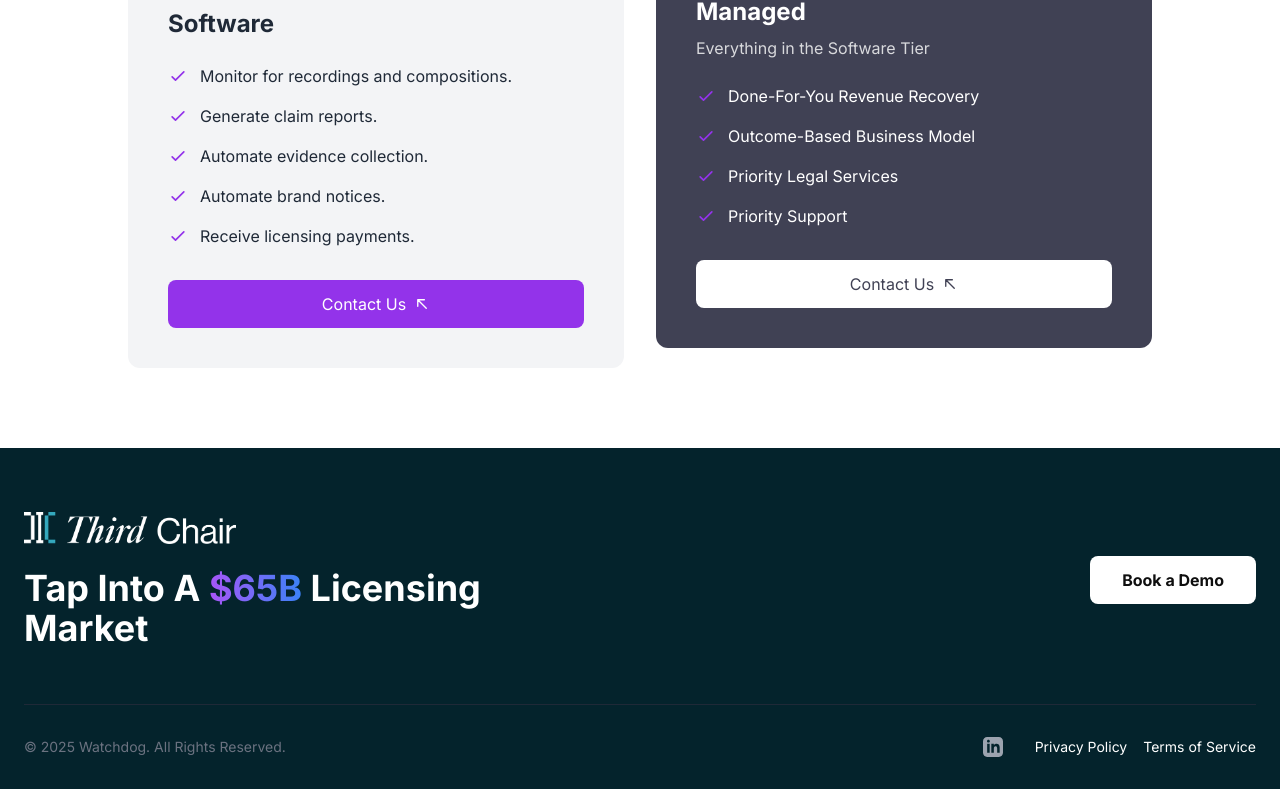
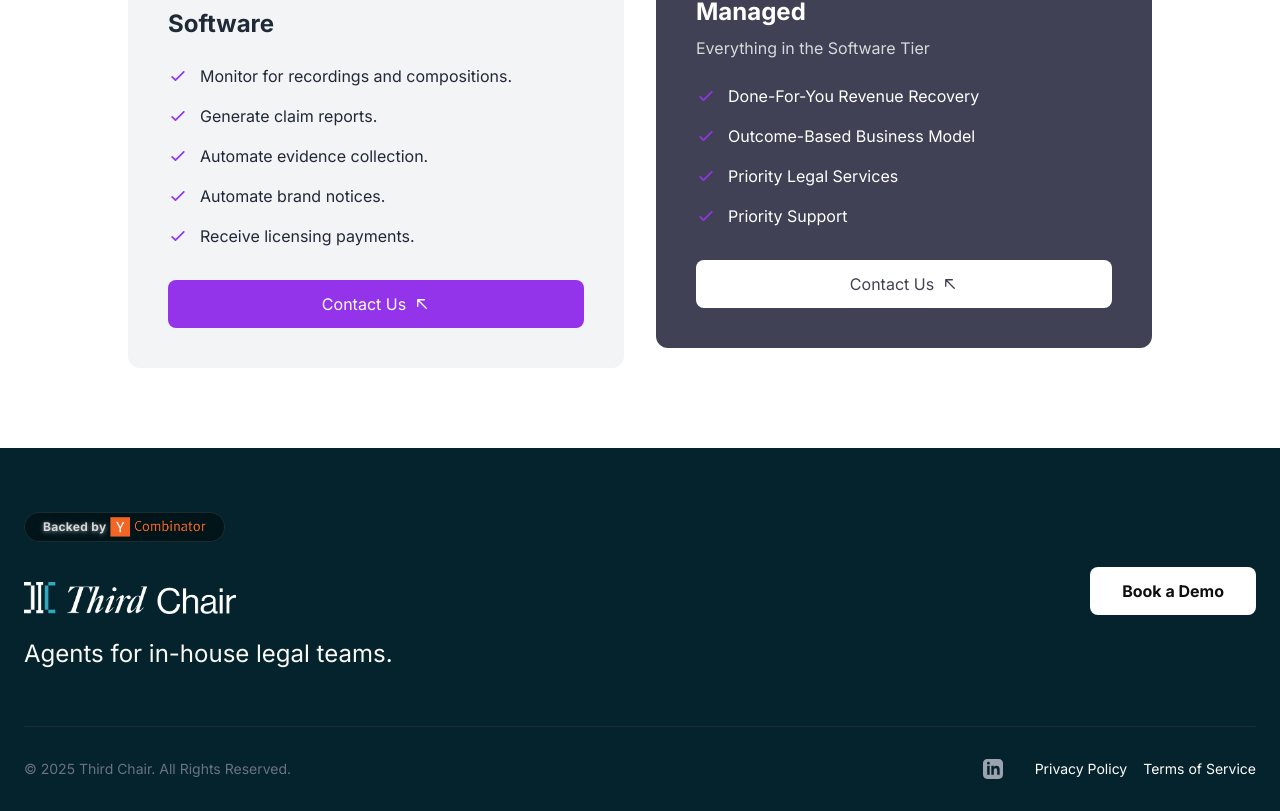
Before and after one commit to voice-guardian/landing, a React (Vite) app: page /enforcement in a window 1280 px wide. Shown: the part 4456-5267 px from the top of the page. Before the commit the page ends 5245 px from the top, so only its background shows below. Built offline with nearby package versions, Linux system fonts and the light colour scheme; no server answers; a web font is replaced by a local one; what spotify-web-api-js would draw is missing.

Commit message:
update: logo in homepage

```diff
--- a/index.html
+++ b/index.html
@@ -16,7 +16,7 @@
     <meta name="twitter:site" content="@watchdog" />
     <meta name="twitter:image" content="/images/og-embed.webp" />
 
-    <link rel="icon" href="/images/watchdog-logo.webp" />
+    <link rel="icon" href="/images/logo-small.png" />
     <link rel="stylesheet" href="/src/index.css" />
 
     <script>
--- a/src/components/Footer.tsx
+++ b/src/components/Footer.tsx
@@ -23,6 +23,16 @@ const Footer: React.FC = () => {
         <div className="flex flex-col md:flex-row justify-between items-start md:items-center mb-14">
           {/* Left - Logo + Headline */}
           <div className="max-w-lg mb-10 md:mb-0">
+            {/* YC Pill */}
+            <div className="flex flex-col items-start mb-4">
+              <div className="relative backdrop-blur-lg bg-black/40 border border-white/10 text-white/80 px-4 py-0.5 rounded-full inline-flex text-xs font-semibold tracking-wide">
+                <div className="flex items-center relative z-10 p-0.5">
+                  <p style={{ textShadow: "0 1px 4px rgba(255,255,255,0.5)" }}>Backed by&nbsp;</p>
+                  <img src="/images/yc-logo.webp" alt="YCombinator" className="w-24 h-5" />
+                </div>
+              </div>
+            </div>
+            <br/>
             <div className="flex items-center mb-6">
               <img
                 src="/images/light-1.png"
@@ -30,14 +40,8 @@ const Footer: React.FC = () => {
                 className="h-8 mr-3"
               />
             </div>
-            <h2 className="text-3xl md:text-4xl font-bold leading-tight">
-              Tap Into A{" "}
-              <span className="font-bold bg-gradient-to-r from-purple-500 to-blue-500 bg-clip-text text-transparent">
-                $65B
-              </span>{" "}
-              Licensing
-              <br />
-              Market
+            <h2 className="text-xl md:text-2xl text-[#FAF9F6] leading-tight">
+              Agents for in-house legal teams.
             </h2>
           </div>
 
@@ -56,7 +60,7 @@ const Footer: React.FC = () => {
         <div className="border-t border-gray-800 pt-8 flex flex-col md:flex-row justify-between items-center">
           {/* Left - Copyright */}
           <div className="text-gray-500 text-sm mb-6 md:mb-0">
-            © {currentYear} Watchdog. All Rights Reserved.
+            © {currentYear} Third Chair. All Rights Reserved.
           </div>
 
           {/* Right - Social + Legal */}
@@ -64,7 +68,7 @@ const Footer: React.FC = () => {
             {/* Social Icons */}
             <div className="flex space-x-4 mb-6 md:mb-0 md:mr-8">
               <a
-                href="https://linkedin.com"
+                href="https://linkedin.com/company/watchdog-sf"
                 target="_blank"
                 rel="noopener noreferrer"
                 className="text-gray-400 hover:text-white transition-colors duration-200"
--- a/src/components/Navbar.tsx
+++ b/src/components/Navbar.tsx
@@ -53,7 +53,7 @@ const Navbar = () => {
               <ChevronDown className="ml-1 h-4 w-4" />
             </button>
             <div
-              className={`absolute left-0 mt-2 min-w-[220px] bg-black/10 backdrop-blur-2xl rounded-b-xl py-2 transition-all duration-200 z-50 ${isDropdownOpen ? 'opacity-100 pointer-events-auto' : 'opacity-0 pointer-events-none'}`}
+              className={`absolute left-0 mt-2 min-w-[220px] bg-black/20 backdrop-blur-2xl rounded-b-xl py-2 transition-all duration-200 z-50 ${isDropdownOpen ? 'opacity-100 pointer-events-auto' : 'opacity-0 pointer-events-none'}`}
               style={{ marginTop: '24px' }}
             >
               <a
--- a/src/components/StaticLogoRow.tsx
+++ b/src/components/StaticLogoRow.tsx
@@ -1,4 +1,4 @@
-import React from 'react';
+import React, { useEffect, useRef } from 'react';
 
 const logos = [
   { src: "/images/brands/regalias-dig.webp", alt: "Regalias" },
@@ -10,8 +10,40 @@ const logos = [
   { src: "/images/brands/romantic.webp", alt: "Romantic" },
 ];
 
-const StaticLogoRow = () => (
-  <div className="w-full flex justify-center items-center gap-8 py-6" style={{ marginBottom: 20 }}>
+const LogoItem = ({ src, alt }) => (
+  <div className="logo-item flex-shrink-0 flex justify-center items-center group">
+    <img
+      src={src}
+      alt={alt}
+      className="h-12 md:h-16 lg:h-20 w-auto object-contain opacity-80 hover:opacity-100 transition-all duration-200 brightness-0 invert hover:brightness-100 hover:invert-0"
+      style={{ maxWidth: 160 }}
+    />
+  </div>
+);
+
+const StaticLogoRow = () => {
+  const marqueeRef = useRef(null);
+
+  useEffect(() => {
+    const marquee = marqueeRef.current;
+    if (!marquee) return;
+    const handleMouseEnter = () => marquee.style.animationPlayState = 'paused';
+    const handleMouseLeave = () => marquee.style.animationPlayState = 'running';
+    marquee.addEventListener('mouseenter', handleMouseEnter);
+    marquee.addEventListener('mouseleave', handleMouseLeave);
+    return () => {
+      marquee.removeEventListener('mouseenter', handleMouseEnter);
+      marquee.removeEventListener('mouseleave', handleMouseLeave);
+    };
+  }, []);
+
+  // Duplicate logos for seamless scroll
+  const allLogos = [...logos, ...logos];
+
+  return (
+    <>
+      {/* Desktop: static row */}
+      <div className="w-full justify-center items-center gap-8 py-6 hidden md:flex" style={{ marginBottom: 20 }}>
         {logos.map((logo) => (
           <img
             key={logo.alt}
@@ -22,6 +54,35 @@ const StaticLogoRow = () => (
           />
         ))}
       </div>
+      {/* Tablet/Mobile: animated carousel */}
+      <div className="w-full flex md:hidden relative overflow-hidden py-6" style={{ marginBottom: 20 }}>
+        <div className="logo-carousel-container w-full">
+          <div
+            ref={marqueeRef}
+            className="flex gap-10 animate-logo-marquee"
+            style={{ minWidth: 'max-content' }}
+          >
+            {allLogos.map((logo, idx) => (
+              <LogoItem key={logo.alt + idx} {...logo} />
+            ))}
+          </div>
+        </div>
+        <style>{`
+          @keyframes logo-marquee {
+            0% { transform: translateX(0); }
+            100% { transform: translateX(-50%); }
+          }
+          .animate-logo-marquee {
+            animation: logo-marquee 20s linear infinite;
+            animation-play-state: running;
+          }
+          .logo-carousel-container:hover .animate-logo-marquee {
+            animation-play-state: paused;
+          }
+        `}</style>
+      </div>
+    </>
   );
+};
 
 export default StaticLogoRow;
```
Also changed, not shown: public/images/home-bg-2.webp (added), public/images/logo-small.png (added). Lines whose indentation alone changed are shown as unchanged.
